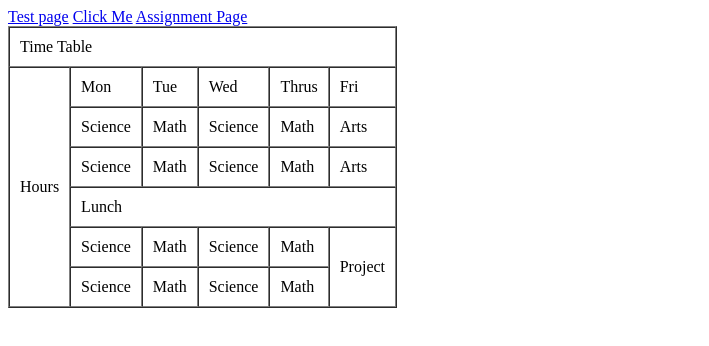
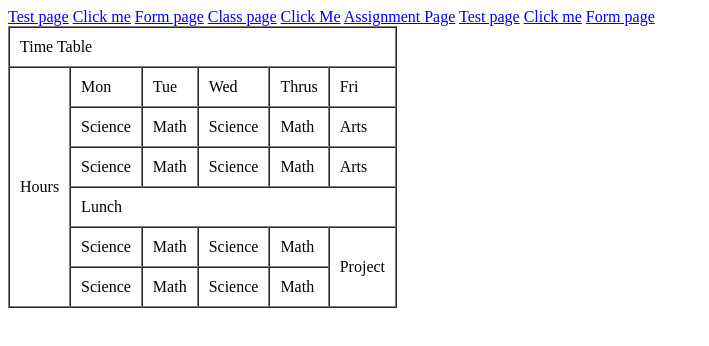
Before and after one commit to adedokunvictor281-creator/Html-class, a plain HTML site: page Assignment.html in a window 1280 px wide. Shown: the whole page, without its empty margins (0-709 px from the left). Drawn offline with Linux system fonts and the light colour scheme.

Commit message:
initial commit

```diff
--- a/Assignment.html
+++ b/Assignment.html
@@ -6,9 +6,15 @@
     <title>Time table</title>
 </head>
 <body>
-         <a href="Table-class.html">Test page</a>
+     <a href="index.html">Test page</a>
+         <a href="new-feature.html">Click me</a>
+         <a href="new-feature 3.html">Form page</a>
+         <a href="Table-class.html">Class page</a>
          <a href="class2.html">Click Me</a>
          <a href="Assignment.html">Assignment Page</a>
+           <a href="index.html">Test page</a>
+    <a href="new-feature.html">Click me</a>
+    <a href="new-feature 3.html">Form page</a>
 
    <Table border="1" cellspacing="0" cellpadding="10">
     <thead>
```
Also changed, not shown: Table-class.html (+4 -1 lines), class2.html (+4 -1 lines), index.html (+6 -3 lines).
